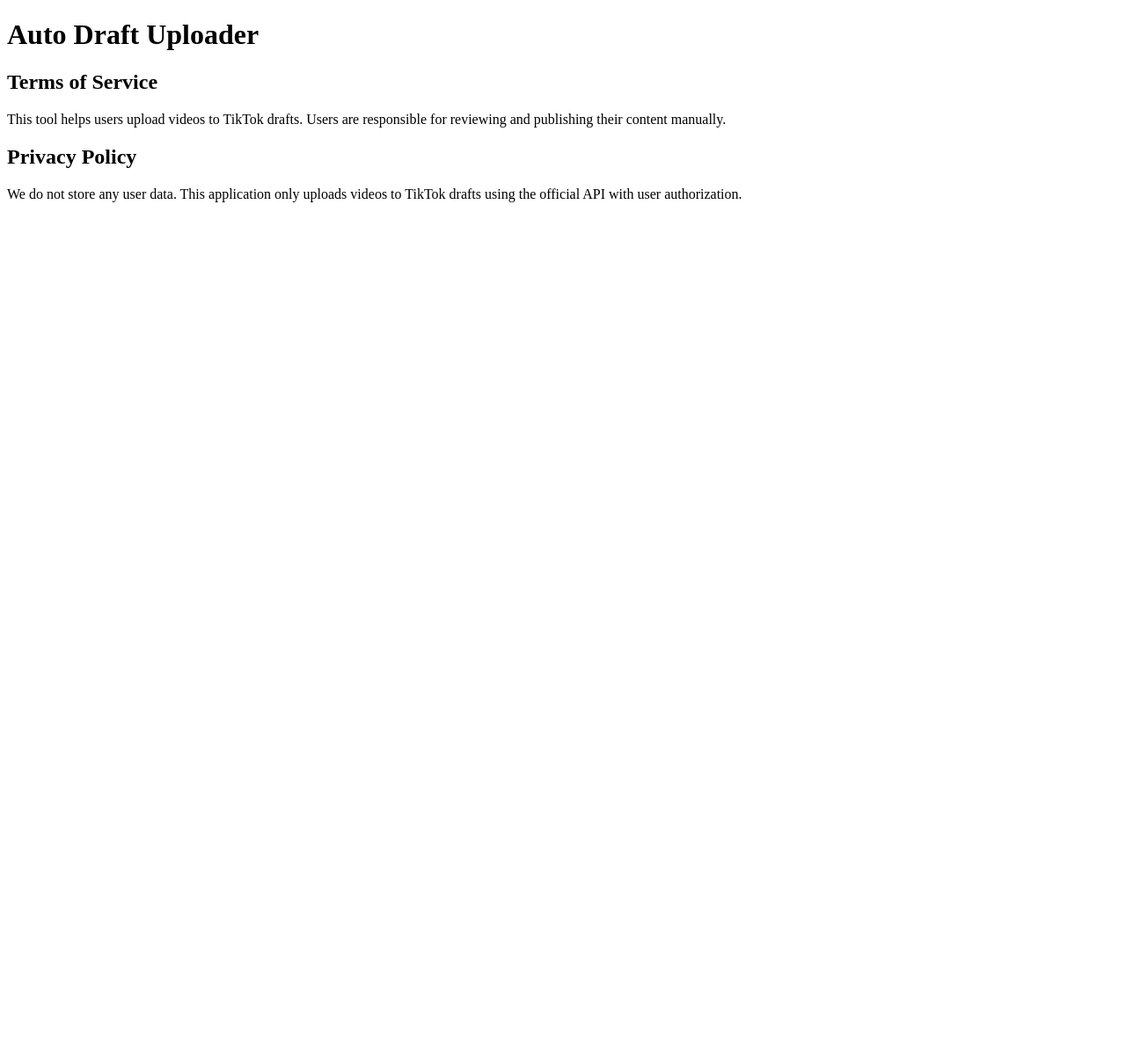
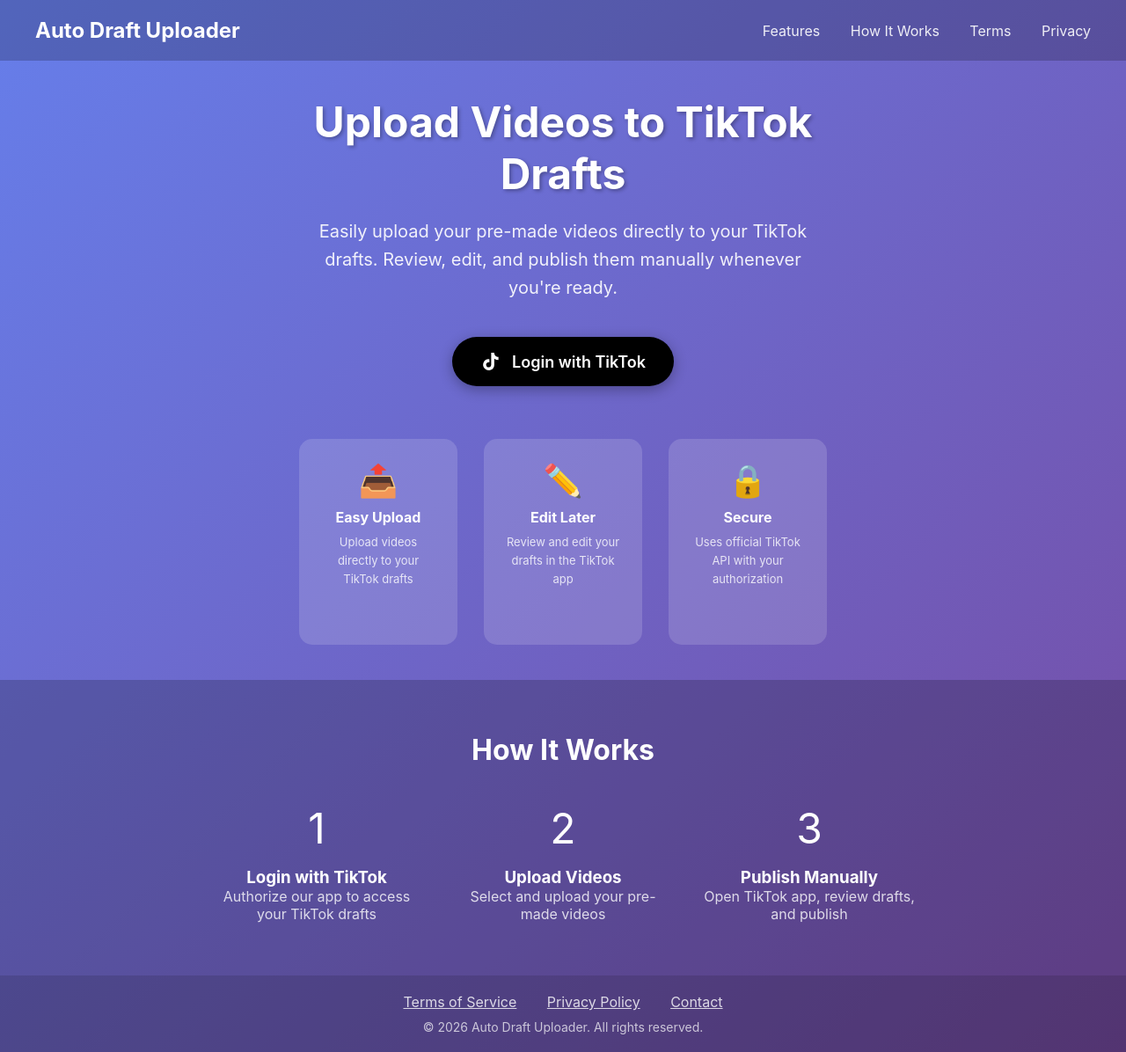
Before and after one commit to brunowinss/autodraft, a plain HTML site: page index.html in a window 1280 px wide. Shown: the whole page at 88% size. Before the commit the page ends 800 px from the top, so only its background shows below. Drawn offline with Linux system fonts and the light colour scheme.

Commit message:
Enhance index.html with layout and styling updates

```diff
--- a/index.html
+++ b/index.html
@@ -1,21 +1,91 @@
 <!DOCTYPE html>
-<html>
+<html lang="pt-BR">
 <head>
-    <title>Auto Draft Uploader</title>
+    <meta charset="UTF-8">
+    <meta name="viewport" content="width=device-width, initial-scale=1.0">
+    <title>Auto Draft Uploader - Upload Videos to TikTok Drafts</title>
+    <style>
+        * { margin: 0; padding: 0; box-sizing: border-box; }
+        body { font-family: -apple-system, BlinkMacSystemFont, 'Segoe UI', Roboto, sans-serif; background: linear-gradient(135deg, #667eea 0%, #764ba2 100%); min-height: 100vh; display: flex; flex-direction: column; }
+        header { background: rgba(0,0,0,0.2); padding: 20px 40px; display: flex; justify-content: space-between; align-items: center; }
+        .logo { color: white; font-size: 24px; font-weight: bold; text-decoration: none; }
+        nav a { color: white; text-decoration: none; margin-left: 30px; opacity: 0.9; }
+        nav a:hover { opacity: 1; }
+        main { flex: 1; display: flex; align-items: center; justify-content: center; padding: 40px; }
+        .hero { text-align: center; color: white; max-width: 600px; }
+        .hero h1 { font-size: 48px; margin-bottom: 20px; text-shadow: 2px 2px 4px rgba(0,0,0,0.3); }
+        .hero p { font-size: 20px; margin-bottom: 40px; opacity: 0.9; line-height: 1.6; }
+        .login-btn { display: inline-flex; align-items: center; gap: 12px; background: #000; color: white; padding: 16px 32px; border-radius: 50px; text-decoration: none; font-size: 18px; font-weight: 600; box-shadow: 0 4px 15px rgba(0,0,0,0.3); }
+        .login-btn:hover { transform: translateY(-2px); box-shadow: 0 6px 20px rgba(0,0,0,0.4); }
+        .login-btn svg { width: 24px; height: 24px; }
+        .features { display: flex; gap: 30px; margin-top: 60px; flex-wrap: wrap; justify-content: center; }
+        .feature { background: rgba(255,255,255,0.15); padding: 25px; border-radius: 15px; width: 180px; text-align: center; }
+        .feature-icon { font-size: 36px; margin-bottom: 10px; }
+        .feature h3 { font-size: 16px; margin-bottom: 8px; }
+        .feature p { font-size: 13px; opacity: 0.8; }
+        footer { background: rgba(0,0,0,0.3); color: white; text-align: center; padding: 20px; }
+        footer a { color: white; margin: 0 15px; opacity: 0.8; }
+        .footer-links { margin-bottom: 10px; }
+        .copyright { font-size: 14px; opacity: 0.7; }
+        .how-section { background: rgba(0,0,0,0.2); padding: 60px 40px; color: white; }
+        .how-container { max-width: 800px; margin: 0 auto; text-align: center; }
+        .how-steps { display: flex; gap: 40px; justify-content: center; flex-wrap: wrap; }
+        .step { flex: 1; min-width: 200px; }
+        .step-num { font-size: 48px; margin-bottom: 15px; }
+    </style>
 </head>
 <body>
-    <h1>Auto Draft Uploader</h1>
-
-    <h2>Terms of Service</h2>
-    <p>
-        This tool helps users upload videos to TikTok drafts.
-        Users are responsible for reviewing and publishing their content manually.
-    </p>
-
-    <h2>Privacy Policy</h2>
-    <p>
-        We do not store any user data. This application only uploads videos
-        to TikTok drafts using the official API with user authorization.
-    </p>
+    <header>
+        <a href="/" class="logo">Auto Draft Uploader</a>
+        <nav>
+            <a href="#features">Features</a>
+            <a href="#how-it-works">How It Works</a>
+            <a href="/terms.html">Terms</a>
+            <a href="/privacy.html">Privacy</a>
+        </nav>
+    </header>
+    <main>
+        <div class="hero">
+            <h1>Upload Videos to TikTok Drafts</h1>
+            <p>Easily upload your pre-made videos directly to your TikTok drafts. Review, edit, and publish them manually whenever you're ready.</p>
+            <a href="#" class="login-btn" id="tiktok-login">
+                <svg viewBox="0 0 24 24" fill="currentColor"><path d="M19.59 6.69a4.83 4.83 0 0 1-3.77-4.25V2h-3.45v13.67a2.89 2.89 0 0 1-5.2 1.74 2.89 2.89 0 0 1 2.31-4.64 2.93 2.93 0 0 1 .88.13V9.4a6.84 6.84 0 0 0-1-.05A6.33 6.33 0 0 0 5 20.1a6.34 6.34 0 0 0 10.86-4.43v-7a8.16 8.16 0 0 0 4.77 1.52v-3.4a4.85 4.85 0 0 1-1-.1z"/></svg>
+                Login with TikTok
+            </a>
+            <div class="features" id="features">
+                <div class="feature"><div class="feature-icon">📤</div><h3>Easy Upload</h3><p>Upload videos directly to your TikTok drafts</p></div>
+                <div class="feature"><div class="feature-icon">✏️</div><h3>Edit Later</h3><p>Review and edit your drafts in the TikTok app</p></div>
+                <div class="feature"><div class="feature-icon">🔒</div><h3>Secure</h3><p>Uses official TikTok API with your authorization</p></div>
+            </div>
+        </div>
+    </main>
+    <section id="how-it-works" class="how-section">
+        <div class="how-container">
+            <h2 style="font-size: 32px; margin-bottom: 40px;">How It Works</h2>
+            <div class="how-steps">
+                <div class="step"><div class="step-num">1</div><h3>Login with TikTok</h3><p style="opacity:0.8">Authorize our app to access your TikTok drafts</p></div>
+                <div class="step"><div class="step-num">2</div><h3>Upload Videos</h3><p style="opacity:0.8">Select and upload your pre-made videos</p></div>
+                <div class="step"><div class="step-num">3</div><h3>Publish Manually</h3><p style="opacity:0.8">Open TikTok app, review drafts, and publish</p></div>
+            </div>
+        </div>
+    </section>
+    <footer>
+        <div class="footer-links">
+            <a href="/terms.html">Terms of Service</a>
+            <a href="/privacy.html">Privacy Policy</a>
+            <a href="mailto:support@autodraftuploader.com">Contact</a>
+        </div>
+        <p class="copyright">© 2026 Auto Draft Uploader. All rights reserved.</p>
+    </footer>
+    <script>
+        document.getElementById('tiktok-login').addEventListener('click', function(e) {
+            e.preventDefault();
+            const clientKey = 'YOUR_CLIENT_KEY';
+            const redirectUri = encodeURIComponent('https://brunowinss.github.io/autodraft/callback.html');
+            const scope = 'user.info.basic,video.upload';
+            const state = Math.random().toString(36).substring(7);
+            window.location.href = 'https://www.tiktok.com/v2/auth/authorize/?client_key=' + clientKey + '&response_type=code&scope=' + scope + '&redirect_uri=' + redirectUri + '&state=' + state;
+        });
+    </script>
 </body>
 </html>
```
